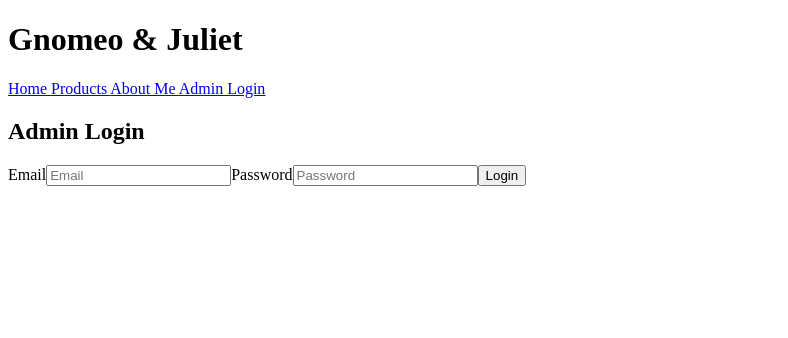
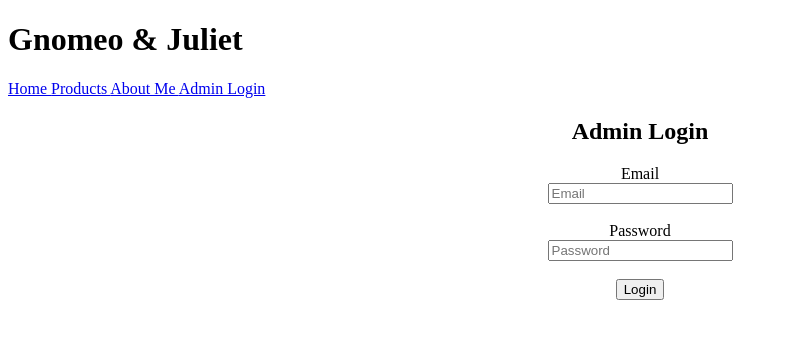
Before and after one commit to professionalluke/Garden, an Angular app: page /auth in a window 1280 px wide. Shown: the top 338 px of the page, without its empty margins (0-788 px from the left). Built offline with nearby package versions, Linux system fonts and the light colour scheme.

Commit message:
new branch auth/login should work

```diff
--- a/src/app/auth/auth.component.css
+++ b/src/app/auth/auth.component.css
@@ -0,0 +1,6 @@
+h2 {
+    text-align: center;
+}
+#form{
+    text-align: center;
+}
--- a/src/app/auth/auth.component.html
+++ b/src/app/auth/auth.component.html
@@ -1,20 +1,21 @@
 <h2>Admin Login</h2>
 <!-- <div [formGroup]="login"> -->
 
-  <form [formGroup]="login" (ngSubmit)="onLogin()">
-    <label for="username">Email</label>
+  <form [formGroup]="login" (ngSubmit)="onLogin()" id="form">
+    <label for="username">Email</label><br>
     <input
       type="text"
       placeholder="Email"
       formControlName="email"
       name="email" >
+      <br><br>
 
-    <label for="password">Password</label>
+    <label for="password">Password</label><br>
     <input
       type="password"
       placeholder="Password"
       formControlName="password"
-      name="password" >
+      name="password" ><br><br>
 
     <button type="submit">Login</button>
   </form>
```
